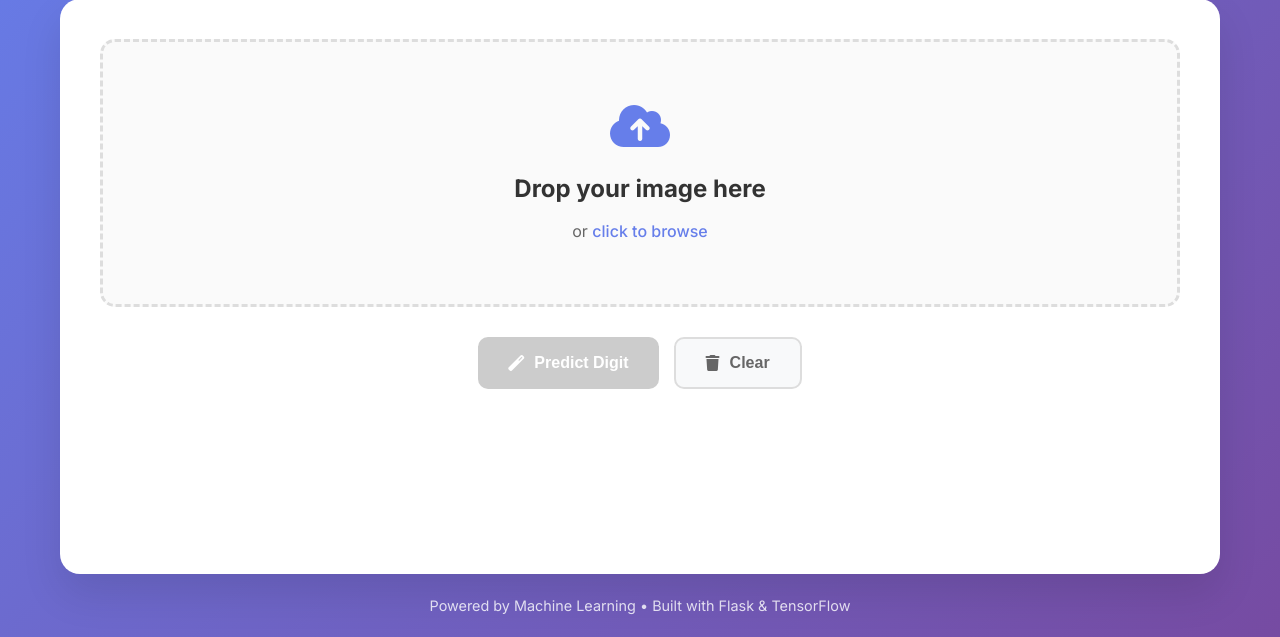
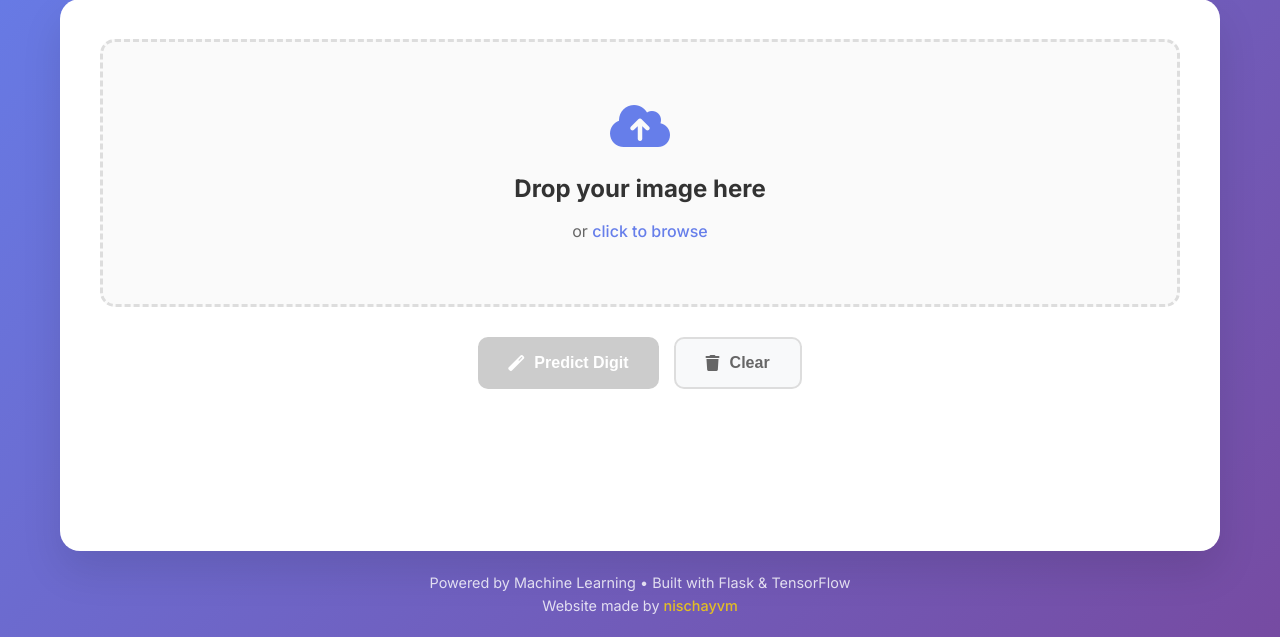
Before and after one commit to nischayvm/handwriting-classifier, a Flask app: page / in a window 1280 px wide. Shown: the part 163-800 px from the top of the page. Run offline with Flask 3, Linux system fonts and the light colour scheme; some libraries are stand-ins or nearby versions.

Commit message:
minor changes

```diff
--- a/static/style.css
+++ b/static/style.css
@@ -391,6 +391,18 @@ body {
     font-size: 0.9rem;
 }
 
+.footer a {
+    color: #ffd700;
+    text-decoration: none;
+    font-weight: 500;
+    transition: all 0.3s ease;
+}
+
+.footer a:hover {
+    color: #fff;
+    text-decoration: underline;
+}
+
 /* Responsive design */
 @media (max-width: 768px) {
     .container {
--- a/templates/index.html
+++ b/templates/index.html
@@ -97,6 +97,7 @@
 
         <footer class="footer">
             <p>Powered by Machine Learning • Built with Flask & TensorFlow</p>
+            <p>Website made by <a href="https://www.linkedin.com/in/nischay-v-m-409803279/" target="_blank" rel="noopener noreferrer">nischayvm</a></p>
         </footer>
     </div>
 
```
